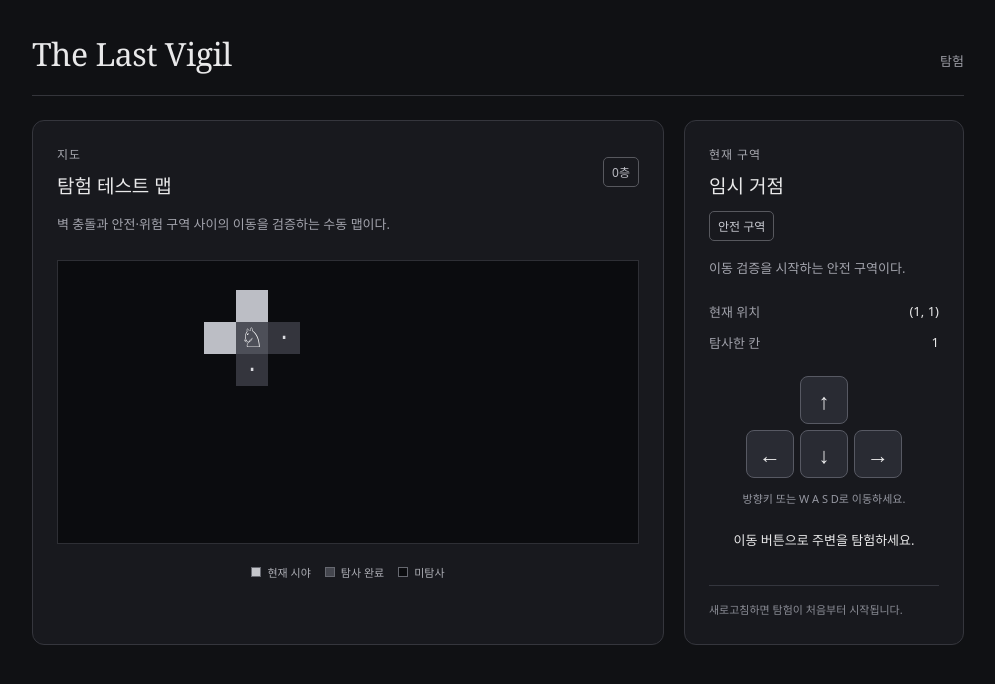
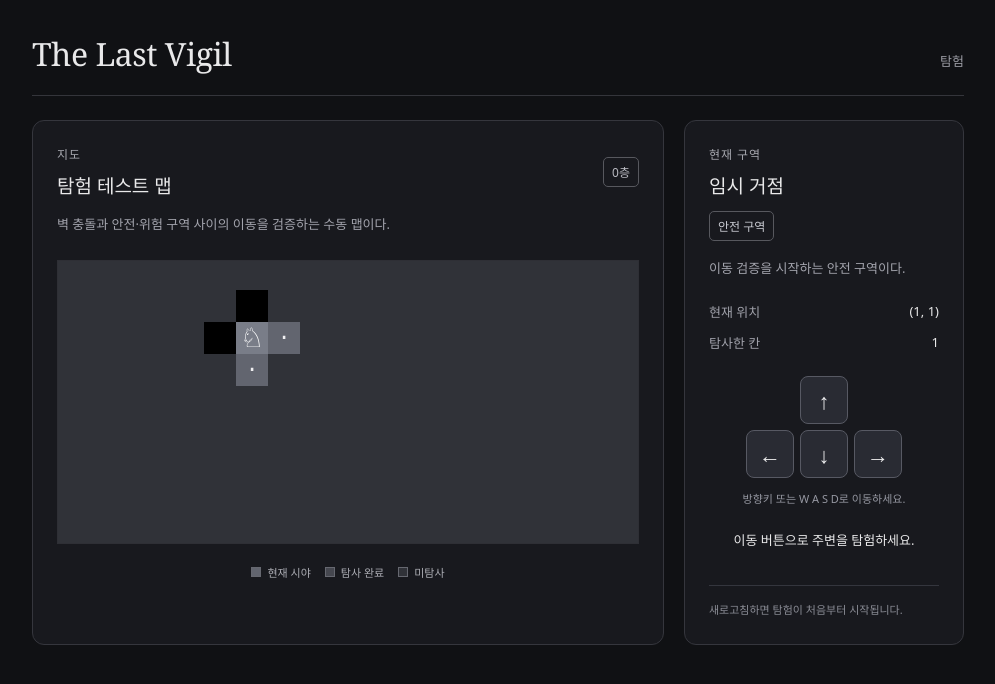
Before and after one commit to Krsu0000/Vigil, a React (Vite) app: page / in a window 1280 px wide. Shown: the top 684 px of the page, without its empty margins (142-1137 px from the left). Built offline with nearby package versions, Linux system fonts and the light colour scheme.

Commit message:
[S1] map: 확인한 벽 유지와 회색 지도·검정 벽 적용

```diff
--- a/src/engine/systems/map/visibility.ts
+++ b/src/engine/systems/map/visibility.ts
@@ -1,17 +1,24 @@
 import type { ContentDb } from '../../../content/types.ts';
 import type { GameState, MapPosition } from '../../core/state.ts';
-import { coordinateKey, currentLocation, findCell, findMap } from './selectors.ts';
+import { coordinateKey, currentLocation, findCell, findMap, requireTile } from './selectors.ts';
 
 export type TileVisibility = 'unexplored' | 'explored' | 'visible';
 
-// A안: 현재 칸·인접 네 칸은 일시 시야다. 영구 기록은 실제 밟은 칸만 사용한다.
+const NEIGHBORS = [[0, -1], [0, 1], [-1, 0], [1, 0]] as const;
+
+// 밟은 칸의 인접 벽은 이미 본 벽이다. 별도 저장 기록 없이 길 기록에서 계산한다.
 export function getTileVisibility(state: GameState, target: MapPosition, content: ContentDb): TileVisibility {
   const map = findMap(content, target.mapId);
-  if (!map || !findCell(map, target)) throw new Error('시야 조회 대상 칸이 없다');
+  const cell = map && findCell(map, target);
+  if (!map || !cell) throw new Error('시야 조회 대상 칸이 없다');
   const memory = state.campaign.exploration[target.mapId];
   if (memory && memory.mapVersion !== map.version) throw new Error(`맵 버전이 일치하지 않는다: ${target.mapId}`);
   const active = currentLocation(state, content)?.position;
   if (active && active.mapId === target.mapId && active.floor === target.floor &&
     Math.abs(active.x - target.x) + Math.abs(active.y - target.y) <= 1) return 'visible';
-  return memory?.visited[coordinateKey(target)] === true ? 'explored' : 'unexplored';
+  if (memory?.visited[coordinateKey(target)] === true) return 'explored';
+  if (memory && !requireTile(content, cell.tileId).walkable && NEIGHBORS.some(([dx, dy]) =>
+    memory.visited[coordinateKey({ floor: target.floor, x: target.x + dx, y: target.y + dy })] === true,
+  )) return 'explored';
+  return 'unexplored';
 }
--- a/src/ui/styles.css
+++ b/src/ui/styles.css
@@ -16,19 +16,20 @@ h2 { margin: 0; font-size: 19px; font-weight: 600; }
 .floor-label { color: #babbc2; }
 .map-description, .zone-description { color: #a3a4ad; font-size: 13px; line-height: 1.8; }
 .map-description { margin: 14px 0 24px; }
-.map-viewport { min-height: 284px; display: flex; justify-content: center; align-items: center; background: #0b0c0f; border: 1px solid #2e2f35; padding: 20px 8px; overflow: auto; }
+.map-panel { --map-background: #303238; --map-explored: #45474f; --map-visible: #62656f; --map-wall: #000; }
+.map-viewport { min-height: 284px; display: flex; justify-content: center; align-items: center; background: var(--map-background); border: 1px solid #2e2f35; padding: 20px 8px; overflow: auto; }
 .map-grid { --cell-size: 32px; display: grid; grid-template-columns: repeat(var(--columns), var(--cell-size)); gap: 0; flex: 0 0 auto; }
 .map-row { display: contents; }
 .map-cell { width: var(--cell-size); height: var(--cell-size); display: flex; align-items: center; justify-content: center; font: 22px ui-monospace, monospace; }
-.map-cell.is-unexplored { background: #0b0c0f; }
-.map-cell.is-explored { background: #202127; color: #676970; }
-.map-cell.is-visible { background: #34353d; color: #dadbe0; }
-.map-cell.is-wall { background: #bcbec5; }
-.map-cell.is-player { background: #4d4f58; color: #fff; font-size: 27px; }
+.map-cell.is-unexplored { background: var(--map-background); }
+.map-cell.is-explored { background: var(--map-explored); color: #b0b2bc; }
+.map-cell.is-visible { background: var(--map-visible); color: #f0f0f2; }
+.map-cell.is-wall { background: var(--map-wall); }
+.map-cell.is-player { background: #797d88; color: #fff; font-size: 27px; }
 .map-legend { display: flex; flex-wrap: wrap; justify-content: center; gap: 14px; margin-top: 20px; font-size: 11px; color: #adaeb5; }
 .map-legend span { display: inline-flex; gap: 6px; align-items: center; }
 .map-legend i { width: 10px; height: 10px; display: inline-block; border: 1px solid #666870; }
-.legend-current { background: #c5c6cb; }.legend-explored { background: #44464e; }.legend-unknown { background: #0b0c0f; }
+.legend-current { background: var(--map-visible); }.legend-explored { background: var(--map-explored); }.legend-unknown { background: var(--map-background); }
 .zone-label { display: inline-block; margin-top: 12px; color: #c9cbd2; }
 .zone-label.is-danger { border-style: dashed; }
 .zone-description { margin: 16px 0 22px; }
```
Also changed, not shown: 2 other files (tests, documents, lock files or other folders).
